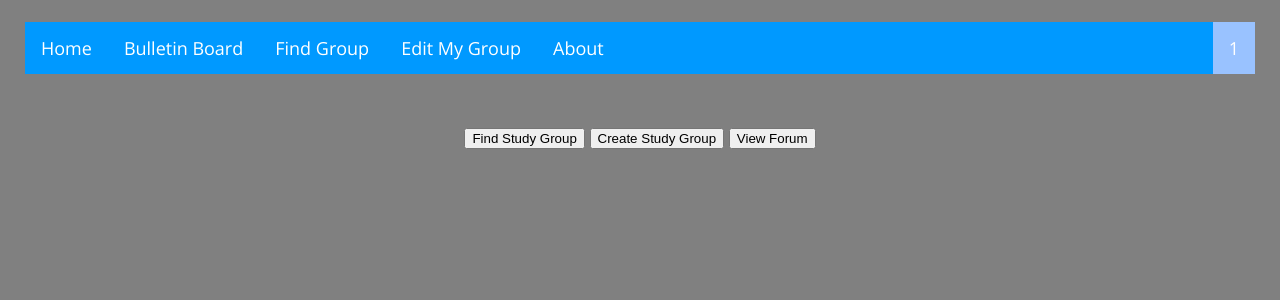
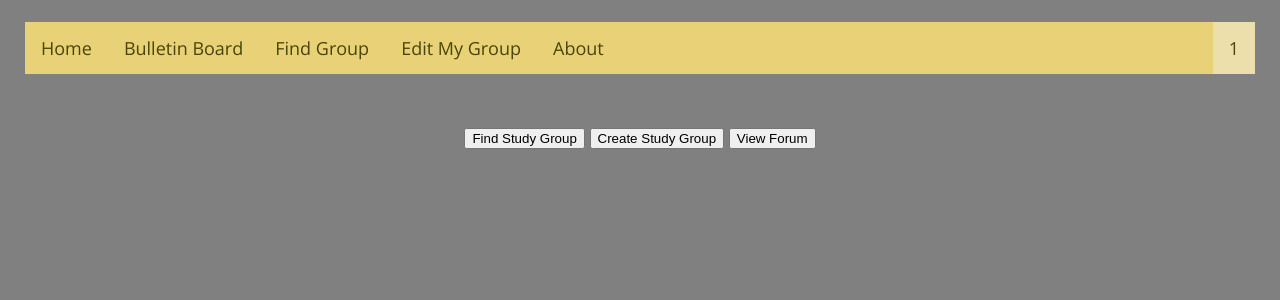
Before and after one commit to cirjeffrey/Bubble, a PHP site: page / in a window 1280 px wide. Shown: the part 66-366 px from the top of the page. Run offline with PHP 8.4, Linux system fonts and the light colour scheme; the visitor is signed in with stand-in values (Sample User, id 1).

Commit message:
color changed to navigator

```diff
--- a/root/style.css
+++ b/root/style.css
@@ -38,21 +38,17 @@ ul{
   margin:0;
   padding:0;
   overflow:hidden;
-  background-color:#0099ff;
+  background-color:#e8d176;
 }
 
 li{
   float:left;
 }
-/*Please make this specific for navigator bar only it affects other divs*/
-/* div{
-  float:right;
-} */
 
 li a, .dropbtn
 {
   display:inline-block;
-  color:white;
+  color:#49450a;
   text-align:center;
   padding:14px 16px;
   text-decoration:none;
@@ -60,7 +56,7 @@ li a, .dropbtn
 
 li a:hover, .dropdown:hover, .dropbtn
 {
-  background-color:#99c2ff;
+  background-color:#ecdfab;
 }
 
 .dropdown
@@ -73,7 +69,7 @@ li a:hover, .dropdown:hover, .dropbtn
 {
   display:none;
   position:absolute;
-  background-color:#00ccff;
+  background-color:#e8d176;
   min-width:160px;
   box-shadow:0px 8px 16px 0px rgba(0,0,0,0.2);
   right:0;
@@ -87,7 +83,7 @@ li a:hover, .dropdown:hover, .dropbtn
   display:block;
 }
 
-.dropdown-content a:hover {background-color: #3399ff}
+.dropdown-content a:hover {background-color: #ecdfab}
 
 .dropdown:hover .dropdown-content
 {
```
